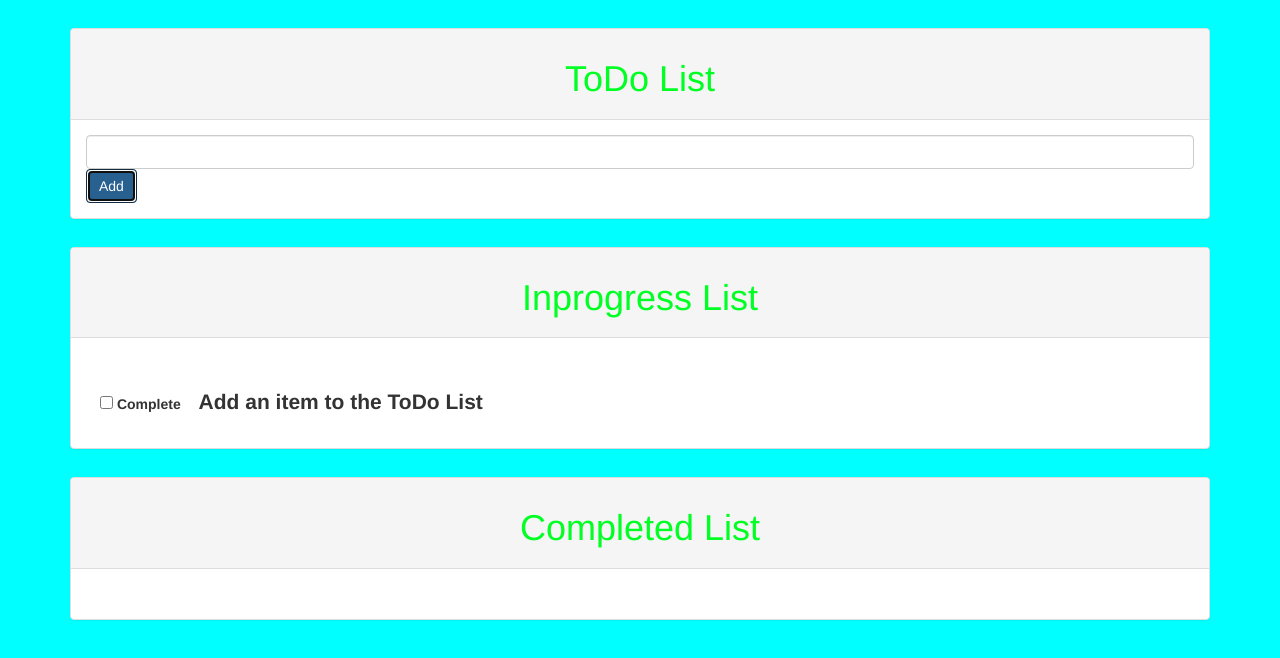
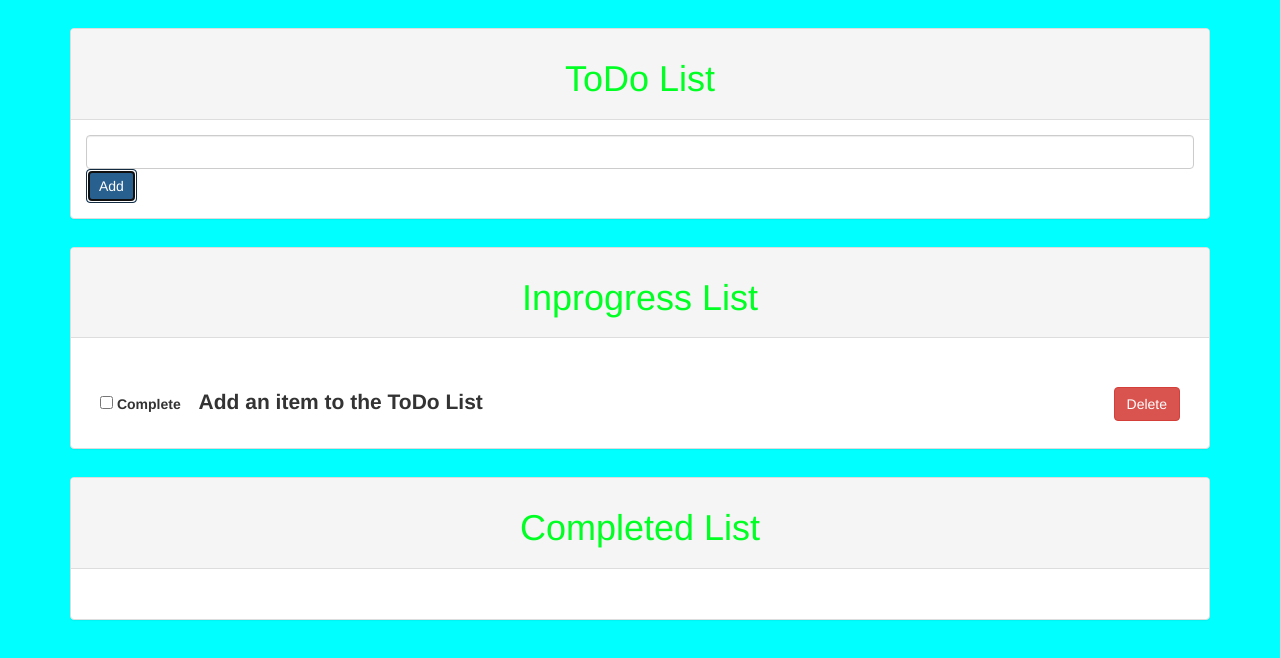
Before and after one commit to justinal64/jquery-todo, a plain HTML site: page index.html in a window 1280 px wide. Both pictures are taken after a click on the button "Add". Drawn offline with nearby package versions, Linux system fonts and the light colour scheme.

Commit message:
added remove button and set float right on the delete button

```diff
--- a/javascript/main.js
+++ b/javascript/main.js
@@ -13,18 +13,6 @@ $addTodo.click(() => {
 
 // eventListener for ToDo editting
 $(document).on("click",".todo span.editable",function() {
-    // Working!!!!
-    // let span = $(this);
-    // console.log("span", span);
-    // let text = span.text();
-    // console.log("text", text);
-    // // Pop up an alert for the user to change the input
-    // // Change this to an input inline if I have time
-    // let new_text = window.prompt("Change value", text);
-    // if (new_text !== null) {
-    //     span.text(new_text);
-    // }
-    // End of Working!!!
 
     var input = $('<input class="editable" />', {
                 'type': 'text',
@@ -34,7 +22,6 @@ $(document).on("click",".todo span.editable",function() {
         $(this).parent().append(input);
         $(this).remove();
         input.focus();
-
 });
 
 $(document).on('blur', 'input.editable', function () {
@@ -56,6 +43,10 @@ $(document).on("change",'input:checkbox',function() {
     }
 });
 
+// eventListener for delete button
+$(document).on("click",".delete",function() {
+    $(this).closest('div').remove();
+});
 
 
 
@@ -66,5 +57,6 @@ function addToTodo(inputValue) {
                           <input class="form-check-input" type="checkbox">
                               Complete
                       </label>
-                      <span class="editable" >${inputValue}</span></div>`);
+                      <span class="editable" >${inputValue}</span>
+                      <button type="button" class="btn btn-danger delete">Delete</button></div>`);
 }
--- a/sass/main.scss
+++ b/sass/main.scss
@@ -23,7 +23,11 @@ body {
     }
 }
 
-// Spacing betwwen top of page and the 1st div
+// Spacing between top of page and the 1st div
 .panel {
     margin-top: 2em;
 }
+
+.delete {
+    float: right;
+}
```
Also changed, not shown: styles/main.css.
